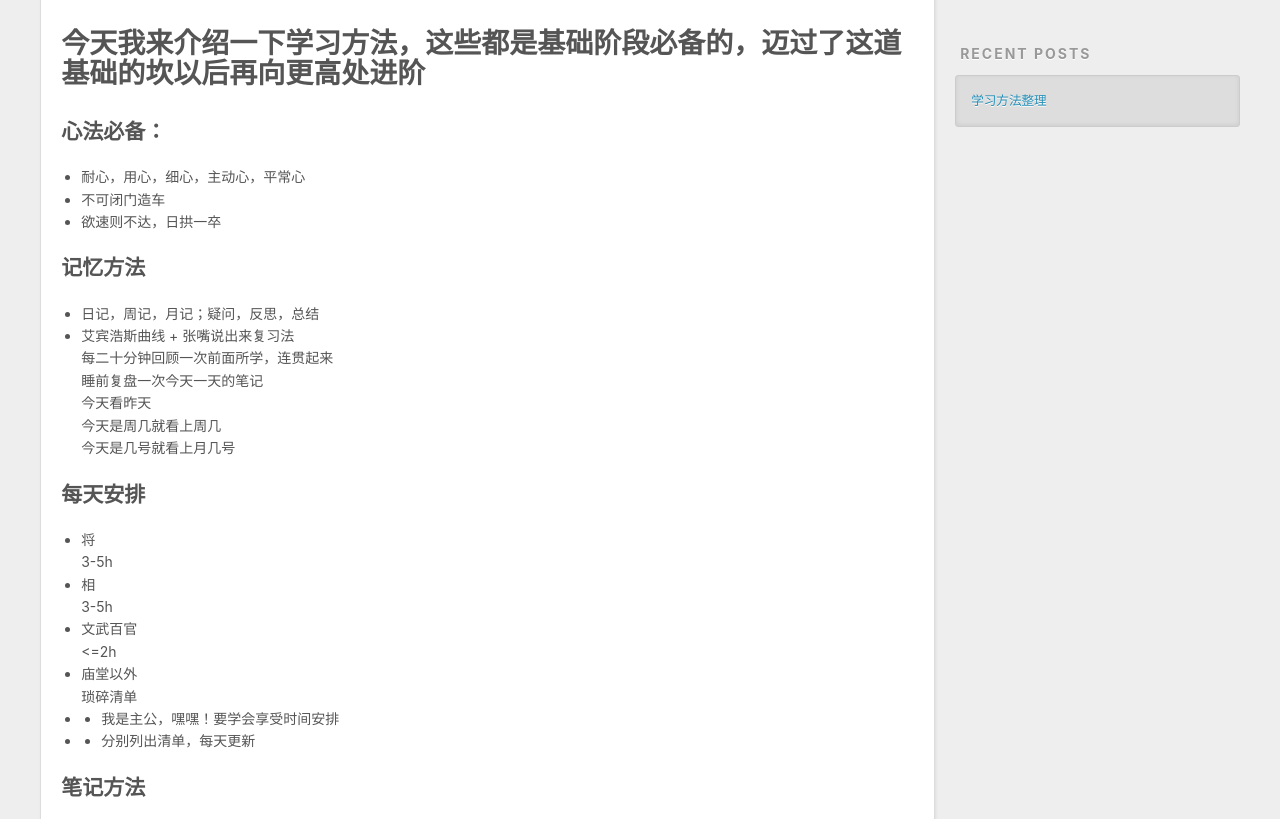
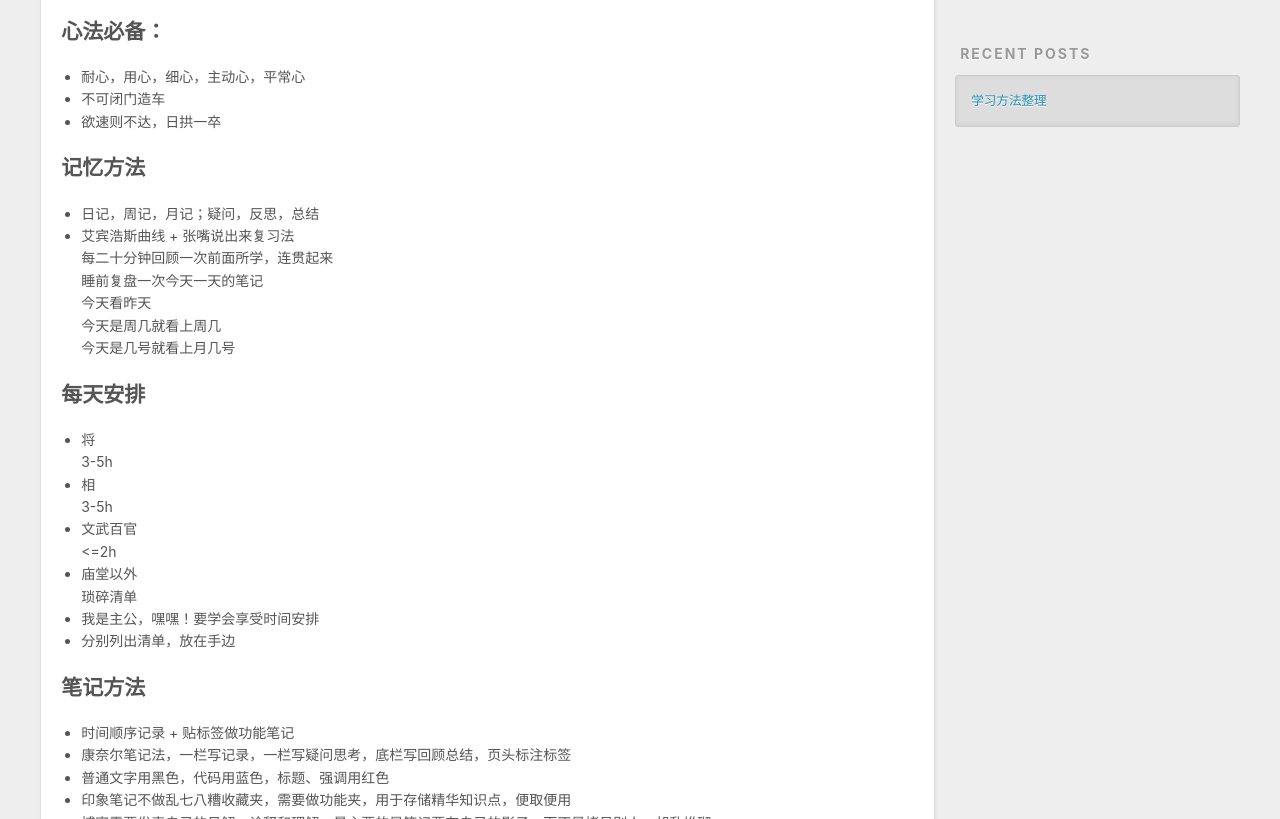
Before and after one commit to Seanlau01/Seanlau01.github.io, a plain HTML site: page 2020/08/05/学习方法整理/index.html in a window 1280 px wide. Shown: the part 434-1253 px from the top of the page. Drawn offline with nearby package versions, Linux system fonts and the light colour scheme.

Commit message:
Site updated: 2020-08-06 14:44:03

```diff
--- a/2020/08/05/学习方法整理/index.html
+++ b/2020/08/05/学习方法整理/index.html
@@ -7,15 +7,15 @@
 
   <title>学习方法整理 | myBlog</title>
   <meta name="viewport" content="width=device-width, initial-scale=1, maximum-scale=1">
-  <meta name="description" content="今天我来介绍一下学习方法，这些都是基础阶段必备的，迈过了这道基础的坎以后再向更高处进阶心法必备： 耐心，用心，细心，主动心，平常心 不可闭门造车 欲速则不达，日拱一卒  记忆方法 日记，周记，月记；疑问，反思，总结 艾宾浩斯曲线 + 张嘴说出来复习法每二十分钟回顾一次前面所学，连贯起来睡前复盘一次今天一天的笔记今天看昨天今天是周几就看上周几今天是几号就看上月几号  每天安排 将3-5h  相3-5">
+  <meta name="description" content="心法必备： 耐心，用心，细心，主动心，平常心 不可闭门造车 欲速则不达，日拱一卒  记忆方法 日记，周记，月记；疑问，反思，总结 艾宾浩斯曲线 + 张嘴说出来复习法每二十分钟回顾一次前面所学，连贯起来睡前复盘一次今天一天的笔记今天看昨天今天是周几就看上周几今天是几号就看上月几号  每天安排 将3-5h  相3-5h 文武百官&lt;&#x3D;2h 庙堂以外琐碎清单 我是主公，嘿嘿！要学会享受时间安排 分别">
 <meta property="og:type" content="article">
 <meta property="og:title" content="学习方法整理">
 <meta property="og:url" content="http://yoursite.com/2020/08/05/%E5%AD%A6%E4%B9%A0%E6%96%B9%E6%B3%95%E6%95%B4%E7%90%86/index.html">
 <meta property="og:site_name" content="myBlog">
-<meta property="og:description" content="今天我来介绍一下学习方法，这些都是基础阶段必备的，迈过了这道基础的坎以后再向更高处进阶心法必备： 耐心，用心，细心，主动心，平常心 不可闭门造车 欲速则不达，日拱一卒  记忆方法 日记，周记，月记；疑问，反思，总结 艾宾浩斯曲线 + 张嘴说出来复习法每二十分钟回顾一次前面所学，连贯起来睡前复盘一次今天一天的笔记今天看昨天今天是周几就看上周几今天是几号就看上月几号  每天安排 将3-5h  相3-5">
+<meta property="og:description" content="心法必备： 耐心，用心，细心，主动心，平常心 不可闭门造车 欲速则不达，日拱一卒  记忆方法 日记，周记，月记；疑问，反思，总结 艾宾浩斯曲线 + 张嘴说出来复习法每二十分钟回顾一次前面所学，连贯起来睡前复盘一次今天一天的笔记今天看昨天今天是周几就看上周几今天是几号就看上月几号  每天安排 将3-5h  相3-5h 文武百官&lt;&#x3D;2h 庙堂以外琐碎清单 我是主公，嘿嘿！要学会享受时间安排 分别">
 <meta property="og:locale" content="en_US">
 <meta property="article:published_time" content="2020-08-05T10:19:03.000Z">
-<meta property="article:modified_time" content="2020-08-05T14:37:04.665Z">
+<meta property="article:modified_time" content="2020-08-06T06:43:47.182Z">
 <meta property="article:author" content="Sean lau">
 <meta name="twitter:card" content="summary">
 
@@ -88,7 +88,7 @@
 
     <div class="article-entry" itemprop="articleBody">
 
-        <h1 id="今天我来介绍一下学习方法，这些都是基础阶段必备的，迈过了这道基础的坎以后再向更高处进阶"><a href="#今天我来介绍一下学习方法，这些都是基础阶段必备的，迈过了这道基础的坎以后再向更高处进阶" class="headerlink" title="今天我来介绍一下学习方法，这些都是基础阶段必备的，迈过了这道基础的坎以后再向更高处进阶"></a>今天我来介绍一下学习方法，这些都是基础阶段必备的，迈过了这道基础的坎以后再向更高处进阶</h1><h2 id="心法必备："><a href="#心法必备：" class="headerlink" title="心法必备："></a>心法必备：</h2><ul>
+        <h2 id="心法必备："><a href="#心法必备：" class="headerlink" title="心法必备："></a>心法必备：</h2><ul>
 <li>耐心，用心，细心，主动心，平常心</li>
 <li>不可闭门造车</li>
 <li>欲速则不达，日拱一卒</li>
@@ -102,14 +102,8 @@
 <li>相<br>3-5h</li>
 <li>文武百官<br>&lt;=2h</li>
 <li>庙堂以外<br>琐碎清单</li>
-<li><ul>
 <li>我是主公，嘿嘿！要学会享受时间安排</li>
-</ul>
-</li>
-<li><ul>
-<li>分别列出清单，每天更新</li>
-</ul>
-</li>
+<li>分别列出清单，放在手边</li>
 </ul>
 <h2 id="笔记方法"><a href="#笔记方法" class="headerlink" title="笔记方法"></a>笔记方法</h2><ul>
 <li>时间顺序记录 + 贴标签做功能笔记</li>
@@ -122,6 +116,7 @@
 <h2 id="敲代码"><a href="#敲代码" class="headerlink" title="敲代码"></a>敲代码</h2><ul>
 <li>理清思路、逻辑</li>
 <li>删，写，记录；删，写，记录；删，写，记录······提炼精华，锻炼细心，训练手感，强化思维，理清逻辑</li>
+<li>主动试错，得出结论</li>
 </ul>
 <h2 id="学软件方法"><a href="#学软件方法" class="headerlink" title="学软件方法"></a>学软件方法</h2><ul>
 <li>把按钮全部点一遍</li>
```
Also changed, not shown: index.html (+3 -8 lines).
